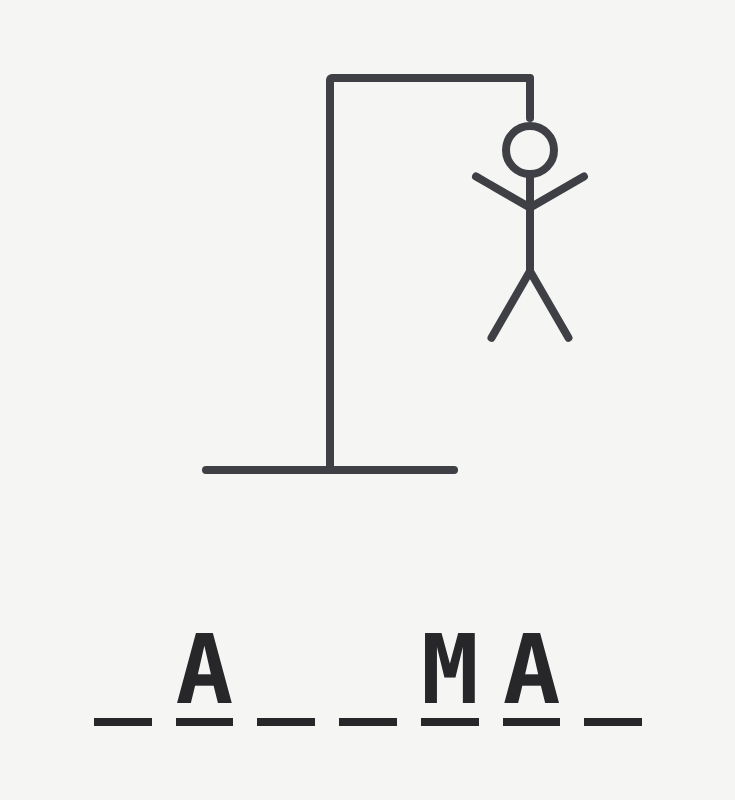
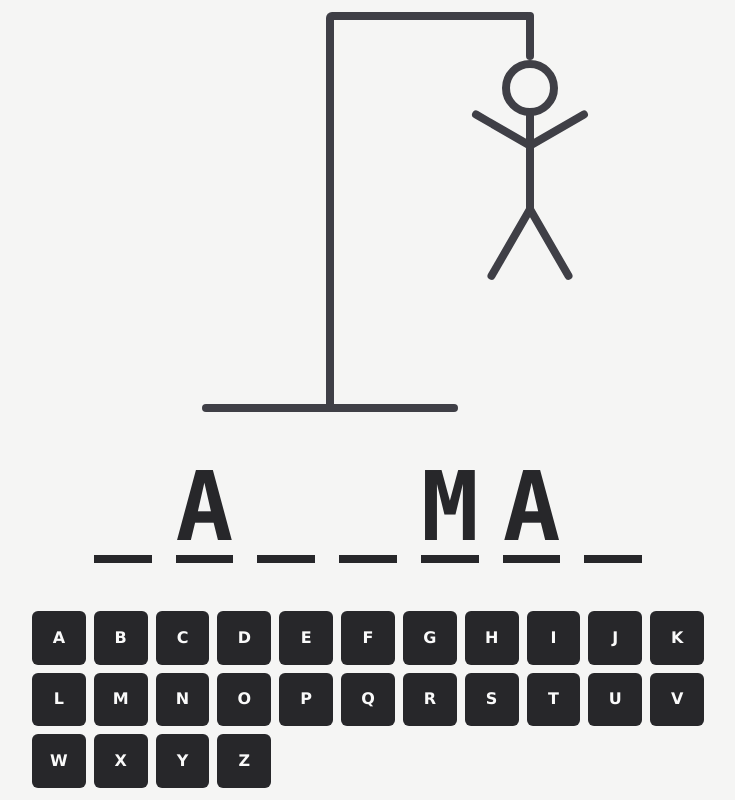
Before and after one commit to Dunkelhaiser/Hangem, a React (Vite) app: page / in a window 1280 px wide. Shown: the whole page, without its empty margins (272-1007 px from the left). Built offline with nearby package versions, Linux system fonts and the light colour scheme.

Commit message:
Added keyboard

```diff
--- a/src/App.tsx
+++ b/src/App.tsx
@@ -2,7 +2,7 @@ import Hangman from "./features/Hangman";
 
 function App() {
     return (
-        <main className="dark:bg-dark-700 grid h-screen place-items-center bg-stone-100">
+        <main className="dark:bg-dark-700 grid h-screen place-items-center gap-6 bg-stone-100">
             <Hangman />
         </main>
     );
--- /dev/null
+++ b/src/components/Keyboard.tsx
@@ -0,0 +1,49 @@
+const keys = [
+    "a",
+    "b",
+    "c",
+    "d",
+    "e",
+    "f",
+    "g",
+    "h",
+    "i",
+    "j",
+    "k",
+    "l",
+    "m",
+    "n",
+    "o",
+    "p",
+    "q",
+    "r",
+    "s",
+    "t",
+    "u",
+    "v",
+    "w",
+    "x",
+    "y",
+    "z",
+];
+
+const Keyboard = () => {
+    return (
+        <div className="grid w-full max-w-2xl grid-cols-[repeat(auto-fit,_minmax(50px,_1fr))] gap-2">
+            {keys.map((key) => {
+                return (
+                    <button
+                        disabled={false}
+                        key={key}
+                        className={`aspect-square cursor-pointer rounded-md bg-zinc-800 p-2 font-bold uppercase text-zinc-50 transition
+                        [&:not(:disabled)]:hover:bg-zinc-700 [&:not(:disabled)]:focus-visible:bg-zinc-700 [&:not(:disabled)]:active:bg-zinc-900
+                        ${true ? "" : "opacity-30"} ${false ? "bg-slate-500" : ""}`}
+                    >
+                        {key}
+                    </button>
+                );
+            })}
+        </div>
+    );
+};
+export default Keyboard;
--- a/src/features/Hangman.tsx
+++ b/src/features/Hangman.tsx
@@ -1,4 +1,5 @@
 import Hangedman from "../components/Hangedman";
+import Keyboard from "../components/Keyboard";
 import Word from "../components/Word";
 
 const Hangman = () => {
@@ -6,6 +7,7 @@ const Hangman = () => {
         <>
             <Hangedman />
             <Word />
+            <Keyboard />
         </>
     );
 };
```
